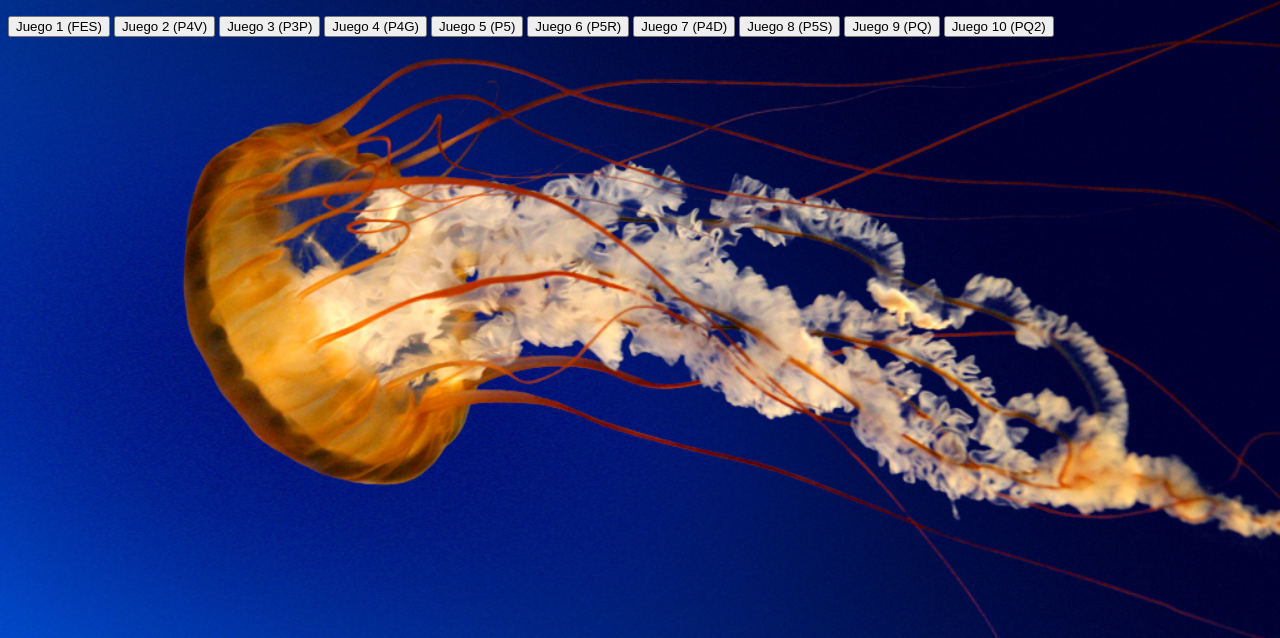
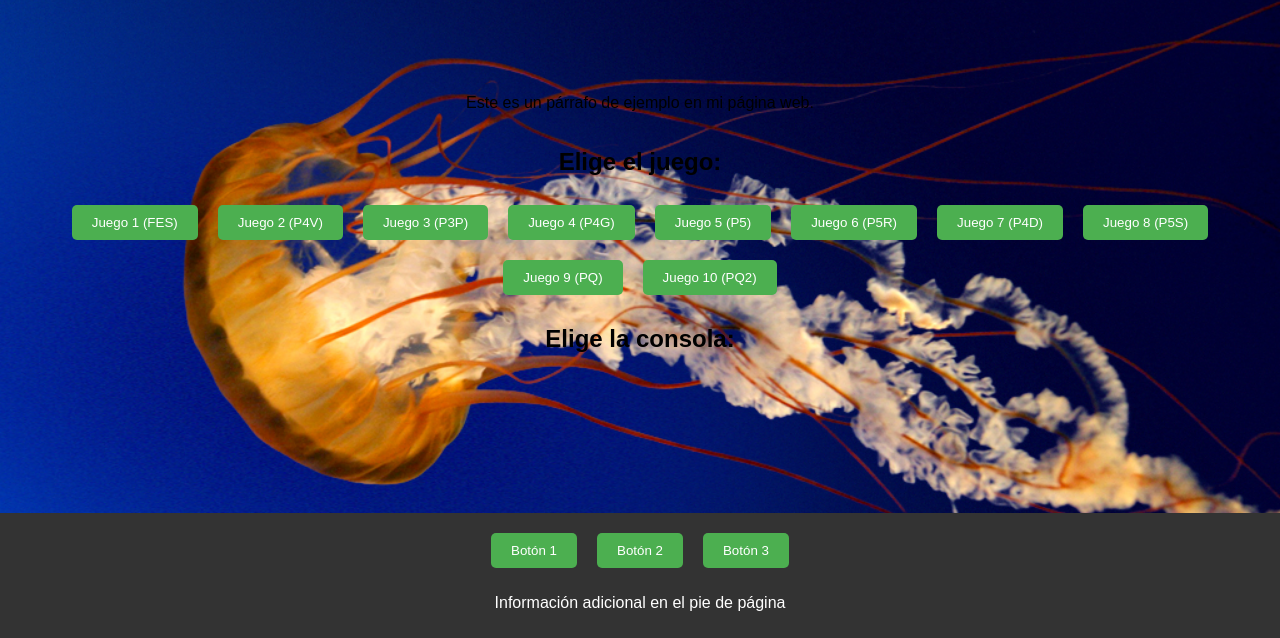
Before and after one commit to HxCannon/testing, a plain HTML site: page index.html in a window 1280 px wide. Shown: the part 162-800 px from the top of the page. Drawn offline with Linux system fonts and the light colour scheme.

Commit message:
Update index.html

```diff
--- a/index.html
+++ b/index.html
@@ -7,12 +7,43 @@
             background-image: url('Jellyfish.jpg');
             background-size: cover;
             background-repeat: no-repeat;
+            font-family: Arial, sans-serif;
+            margin: 0;
+            padding: 0;
+            display: flex;
+            flex-direction: column;
+            min-height: 100vh;
         }
-        #consolas {
-            display: none;
+        header, footer {
+            background-color: #333;
+            color: white;
+            text-align: center;
+            padding: 10px 0;
         }
-        #resultado {
-            margin-top: 20px;
+        .container {
+            flex: 1;
+            display: flex;
+            flex-direction: column;
+            justify-content: center;
+            align-items: center;
+        }
+        .button-group, .footer-buttons {
+            display: flex;
+            justify-content: center;
+            flex-wrap: wrap;
+        }
+        .button-group button, .footer-buttons button {
+            background-color: #4CAF50;
+            color: white;
+            padding: 10px 20px;
+            margin: 10px;
+            border: none;
+            border-radius: 5px;
+            cursor: pointer;
+            transition: background-color 0.3s ease;
+        }
+        .button-group button:hover, .footer-buttons button:hover {
+            background-color: #45a049;
         }
         .fade-in {
             opacity: 0;
@@ -75,12 +106,17 @@
     </script>
 </head>
 <body>
+    <header>
+        <h1>Guías de Juegos</h1>
+    </header>
+
+    <div class="container">
         <!-- Contenido existente -->
-    <h1>Bienvenido a mi página web</h1>
         <p>Este es un párrafo de ejemplo en mi página web.</p>
 
         <!-- Nuevo contenido para seleccionar juegos y consolas -->
-    <h1>Elige el juego:</h1>
+        <h2>Elige el juego:</h2>
+        <div class="button-group">
             <button onclick="mostrarConsolas('FES')">Juego 1 (FES)</button>
             <button onclick="mostrarConsolas('P4V')">Juego 2 (P4V)</button>
             <button onclick="mostrarConsolas('P3P')">Juego 3 (P3P)</button>
@@ -91,12 +127,23 @@
             <button onclick="mostrarConsolas('P5S')">Juego 8 (P5S)</button>
             <button onclick="mostrarConsolas('PQ')">Juego 9 (PQ)</button>
             <button onclick="mostrarConsolas('PQ2')">Juego 10 (PQ2)</button>
+        </div>
 
         <div id="consolas">
             <h2>Elige la consola:</h2>
-        <div id="consolasOpciones"></div>
+            <div id="consolasOpciones" class="button-group"></div>
         </div>
 
         <div id="resultado"></div>
+    </div>
+
+    <footer>
+        <div class="footer-buttons">
+            <button>Botón 1</button>
+            <button>Botón 2</button>
+            <button>Botón 3</button>
+        </div>
+        <p>Información adicional en el pie de página</p>
+    </footer>
 </body>
 </html>
```
Lines whose indentation alone changed are shown as unchanged.
